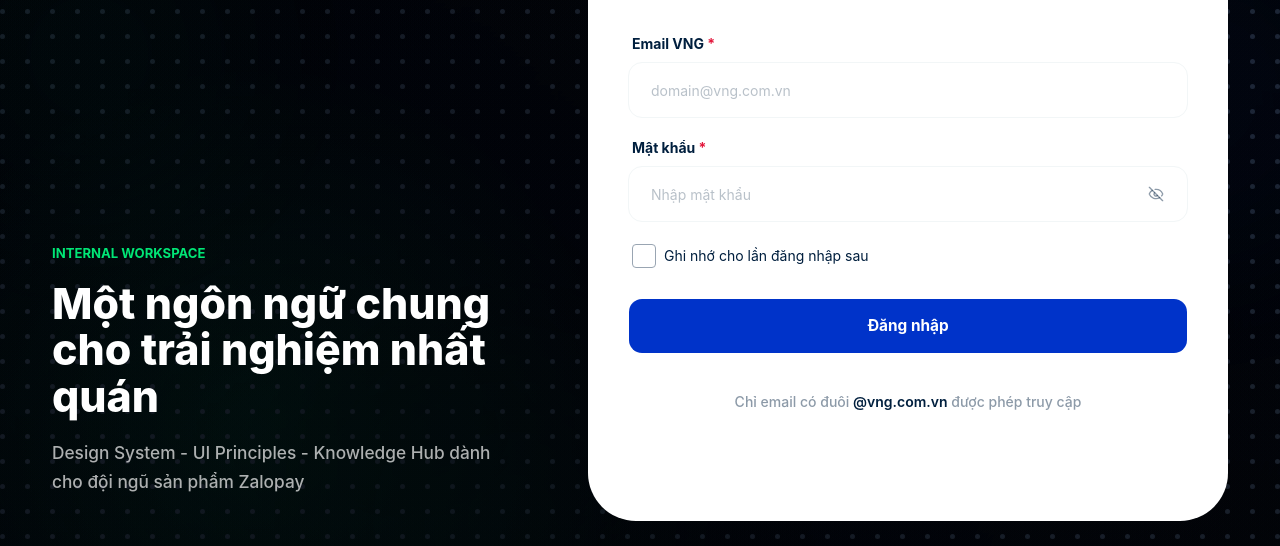
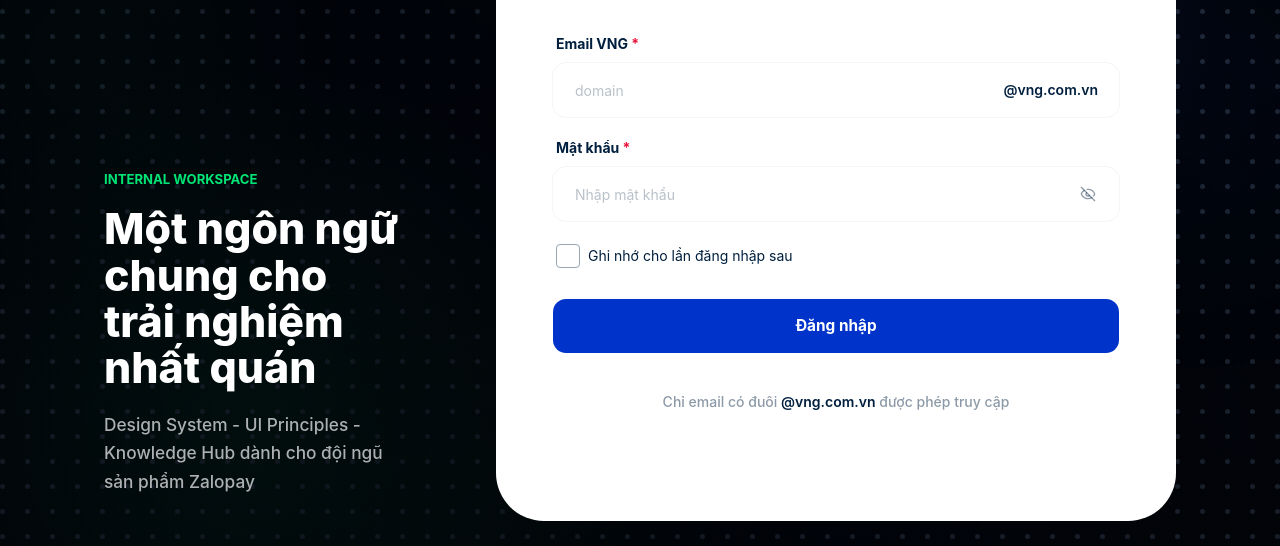
Before and after one commit to Nghilhp/Hub2, a React (Vite) app: page /login in a window 1280 px wide. Shown: the part 226-772 px from the top of the page. Built offline with nearby package versions, Linux system fonts and the light colour scheme.

Commit message:
Update login layout and email suffix

```diff
--- a/package.json
+++ b/package.json
@@ -13,6 +13,7 @@
   "dependencies": {
     "@base-ui/react": "^1.6.0",
     "@fontsource-variable/geist": "^5.3.0",
+    "@fontsource-variable/manrope": "^5.3.0",
     "@tailwindcss/vite": "^4.3.3",
     "class-variance-authority": "^0.7.1",
     "clsx": "^2.1.1",
--- a/src/components/hub/LoginForm.tsx
+++ b/src/components/hub/LoginForm.tsx
@@ -40,6 +40,27 @@
   return /^[^\s@]+@vng\.com\.vn$/.test(email.trim().toLowerCase())
 }
 
+function buildVngEmail(emailInput: string) {
+  const trimmedEmailInput = emailInput.trim()
+
+  if (trimmedEmailInput.includes('@')) {
+    return trimmedEmailInput
+  }
+
+  return `${trimmedEmailInput}${INTERNAL_EMAIL_DOMAIN}`
+}
+
+function getEmailDomainInput(email: string) {
+  const trimmedEmail = email.trim()
+  const normalizedEmail = trimmedEmail.toLowerCase()
+
+  if (normalizedEmail.endsWith(INTERNAL_EMAIL_DOMAIN)) {
+    return trimmedEmail.slice(0, -INTERNAL_EMAIL_DOMAIN.length)
+  }
+
+  return trimmedEmail
+}
+
 function getRememberedLogin(): RememberedLogin | null {
   try {
     const rememberedLogin = window.localStorage.getItem(REMEMBERED_LOGIN_KEY)
@@ -68,7 +89,9 @@
   const passwordFieldRef = useRef<HTMLDivElement>(null)
   const submitButtonRef = useRef<HTMLButtonElement>(null)
   const [rememberedLogin] = useState(getRememberedLogin)
-  const [email, setEmail] = useState(() => rememberedLogin?.email ?? '')
+  const [email, setEmail] = useState(() =>
+    getEmailDomainInput(rememberedLogin?.email ?? '')
+  )
   const [password, setPassword] = useState(() => rememberedLogin?.password ?? '')
   const [rememberMe, setRememberMe] = useState(() => Boolean(rememberedLogin))
   const [errors, setErrors] = useState<LoginErrors>({})
@@ -130,9 +153,11 @@
 
     const nextErrors: LoginErrors = {}
 
+    const fullEmail = buildVngEmail(email)
+
     if (!email.trim()) {
       nextErrors.email = 'Vui lòng nhập email VNG'
-    } else if (!validateVngEmail(email)) {
+    } else if (!validateVngEmail(fullEmail)) {
       nextErrors.email = `Vui lòng sử dụng email VNG có đuôi ${INTERNAL_EMAIL_DOMAIN}`
     }
 
@@ -152,7 +177,7 @@
       window.localStorage.setItem(
         REMEMBERED_LOGIN_KEY,
         JSON.stringify({
-          email,
+          email: fullEmail,
           password,
         })
       )
@@ -205,18 +230,21 @@
               <Input
                 aria-describedby={errors.email ? 'email-error' : undefined}
                 aria-invalid={Boolean(errors.email)}
-                autoComplete={rememberMe ? 'email' : 'off'}
-                className="login-input h-14 rounded-[14px] border-[#f2f6f7] bg-white px-[22px] text-sm font-normal text-[#001f3e] shadow-none transition-colors placeholder:font-normal placeholder:text-[#001f3e]/28 focus-visible:border-[#0033c9] focus-visible:ring-3 focus-visible:ring-[#0033c9]/15 focus-visible:ring-inset aria-invalid:ring-inset"
+                autoComplete={rememberMe ? 'username' : 'off'}
+                className="login-input h-14 rounded-[14px] border-[#f2f6f7] bg-white pl-[22px] pr-[126px] text-sm font-normal text-[#001f3e] shadow-none transition-colors placeholder:font-normal placeholder:text-[#001f3e]/28 focus-visible:border-[#0033c9] focus-visible:ring-3 focus-visible:ring-[#0033c9]/15 focus-visible:ring-inset aria-invalid:ring-inset"
                 data-completed={email.trim() ? 'true' : undefined}
                 id="email"
                 onChange={(event) => {
-                  setEmail(event.target.value)
+                  setEmail(getEmailDomainInput(event.target.value))
                   setErrors((current) => ({ ...current, email: undefined }))
                 }}
-                placeholder="domain@vng.com.vn"
-                type="email"
+                placeholder="domain"
+                type="text"
                 value={email}
               />
+              <span className="pointer-events-none absolute right-[22px] top-[calc(50%+4px)] -translate-y-1/2 text-sm font-semibold text-[#001f3e]">
+                {INTERNAL_EMAIL_DOMAIN}
+              </span>
             </div>
             {errors.email && (
               <p className="mt-2 px-1 text-xs text-destructive" id="email-error">
--- a/src/index.css
+++ b/src/index.css
@@ -2,6 +2,7 @@
 @import "tw-animate-css";
 @import "shadcn/tailwind.css";
 @import "@fontsource-variable/geist";
+@import "@fontsource-variable/manrope";
 
 @custom-variant dark (&:is(.dark *));
 
@@ -954,8 +955,9 @@
 
 .login-split-copy {
   color: #ffffff;
-  font-family: 'Aeonik Pro', 'SF Pro Display', -apple-system, BlinkMacSystemFont, 'Segoe UI', sans-serif;
-  max-width: 38rem;
+  font-family: 'Manrope Variable', 'Manrope', 'SF Pro Display', -apple-system, BlinkMacSystemFont, 'Segoe UI', sans-serif;
+  max-width: 100%;
+  width: fit-content;
 }
 
 .login-split-eyebrow {
@@ -969,11 +971,15 @@
 
 .login-split-copy h2 {
   color: #ffffff;
+  font-family: 'Manrope Variable', 'Manrope', 'SF Pro Display', -apple-system, BlinkMacSystemFont, 'Segoe UI', sans-serif;
   font-size: clamp(2rem, 3.35vw, 3.8rem);
   font-weight: 800;
   letter-spacing: 0;
   line-height: 1.08;
   margin: 0;
+  max-width: min(100%, 54rem);
+  text-wrap: balance;
+  width: fit-content;
 }
 
 .login-split-copy p:last-child {
@@ -983,6 +989,7 @@
   line-height: 1.65;
   margin: 1.25rem 0 0;
   max-width: 34rem;
+  width: fit-content;
 }
 
 .login-split-form-panel {
@@ -992,7 +999,7 @@
   justify-content: center;
   min-height: 100svh;
   overflow: hidden;
-  padding: 2rem 1.5rem;
+  padding: clamp(24px, 7vw, 40px) clamp(20px, 6vw, 32px);
   position: relative;
 }
 
@@ -1052,6 +1059,7 @@
 
 @media (min-width: 1024px) {
   .login-split-page {
+    --login-panel-width: clamp(680px, 38vw, 900px);
     grid-template-columns: minmax(0, 1fr);
   }
 
@@ -1069,22 +1077,22 @@
     margin: 0;
     min-height: auto;
     min-width: auto;
-    padding: 40px;
-    width: 640px;
+    padding: 56px;
+    width: var(--login-panel-width);
     z-index: 2;
   }
 
   .login-layout-shell {
     align-items: center;
     display: grid;
-    gap: clamp(56px, 5.6vw, 96px);
+    gap: clamp(96px, 5vw, 128px);
     grid-column: 1 / -1;
     grid-row: 1;
-    grid-template-columns: minmax(0, 1fr) 640px;
+    grid-template-columns: minmax(0, 1fr) var(--login-panel-width);
     height: clamp(560px, calc(100svh - 106px), 720px);
     justify-self: center;
     min-height: auto;
-    width: min(calc(100vw - 104px), 1360px);
+    width: min(calc(100vw - 208px), 1760px);
   }
 
   .login-brand-panel {
```
Also changed, not shown: 1 other file (tests, documents, lock files or other folders).
